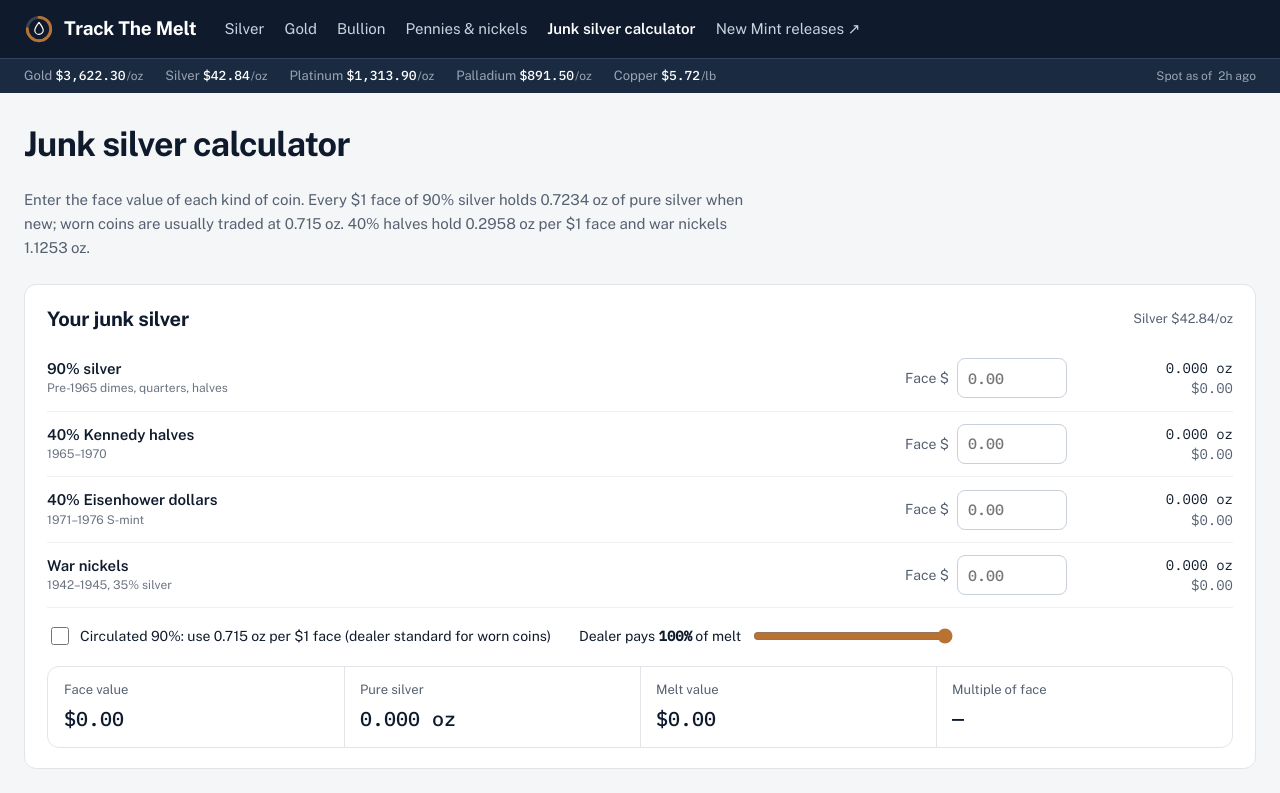
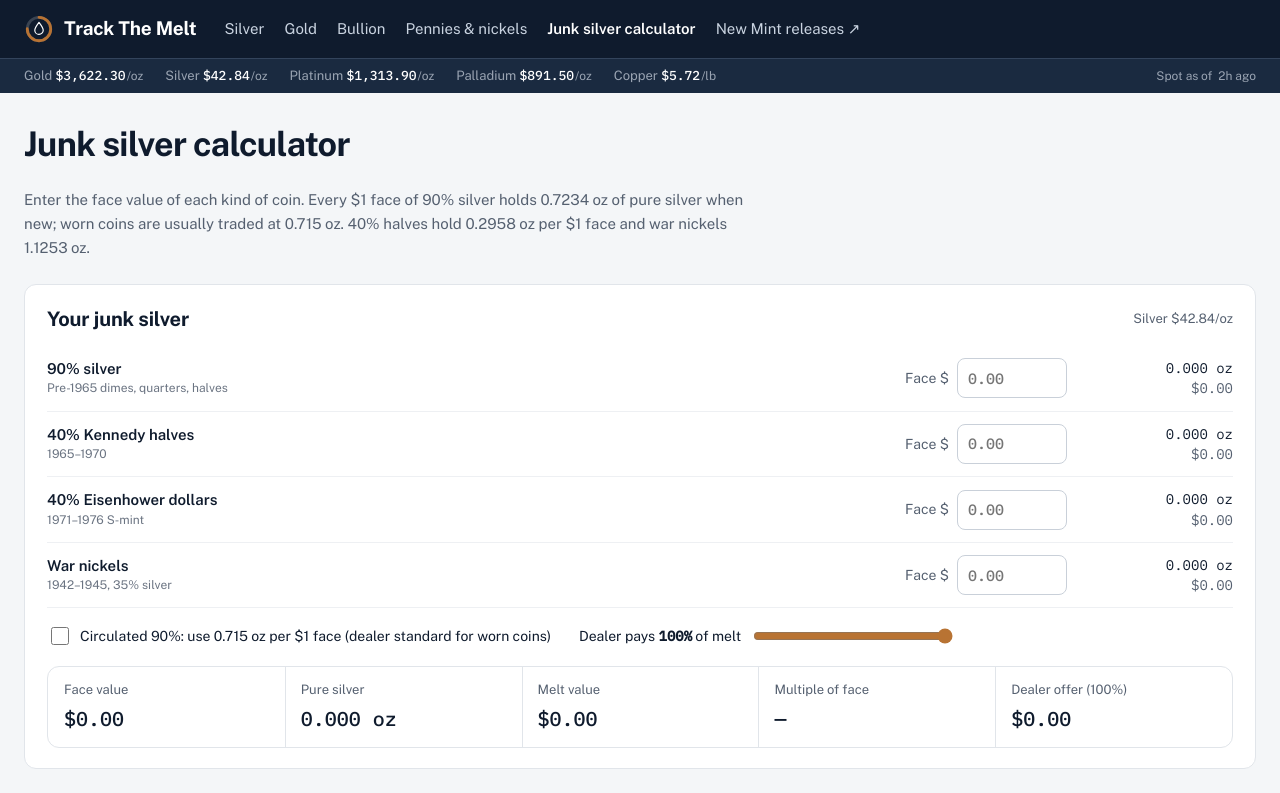
Before and after one commit to kd-deals/trackthemelt, a Next.js app: page /junk-silver-calculator in a window 1280 px wide. Shown: the top 793 px of the page. Built offline with nearby package versions, Linux system fonts and the light colour scheme; no server answers.

Commit message:
Add files via upload

```diff
--- a/components/JunkCalc.js
+++ b/components/JunkCalc.js
@@ -55,7 +55,7 @@ export default function JunkCalc({ kinds, initial }) {
           <span>Circulated 90%: use {WORN_90} oz per $1 face (dealer standard for worn coins)</span>
         </label>
         <label className="slider">
-          <span>Dealer pays <strong className="mono">{pct}%</strong> of melt</span>
+          <span>Dealer pays <strong className="mono pct">{pct}%</strong> of melt</span>
           <input type="range" min="70" max="100" step="1" value={pct} onChange={(e) => setPct(Number(e.target.value))} />
         </label>
       </div>
@@ -65,7 +65,7 @@ export default function JunkCalc({ kinds, initial }) {
         <div><dt>Pure silver</dt><dd className="mono">{totalOz.toFixed(3)} oz</dd></div>
         <div><dt>Melt value</dt><dd className="mono">{dollars(totalMelt)}</dd></div>
         <div><dt>Multiple of face</dt><dd className="mono">{totalFace && totalMelt != null ? times(totalMelt / totalFace) : '—'}</dd></div>
-        {pct < 100 && <div><dt>At {pct}% of melt</dt><dd className="mono">{dollars(offer)}</dd></div>}
+        <div><dt>Dealer offer ({pct}%)</dt><dd className="mono">{dollars(offer)}</dd></div>
       </div>
     </section>
   );
```
